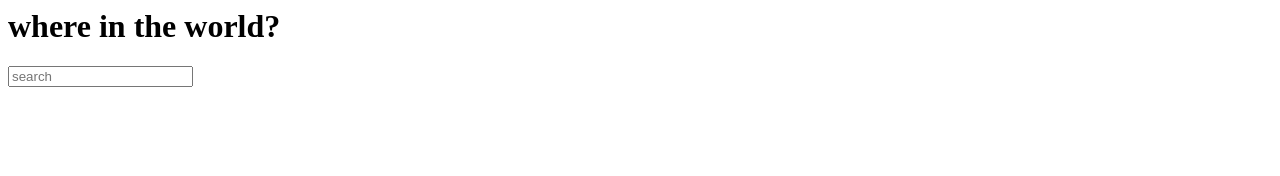
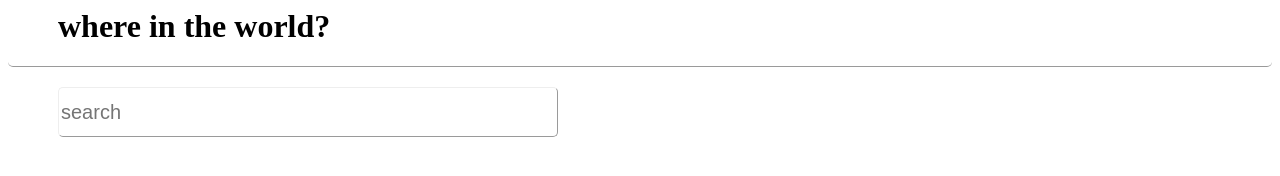
Before and after one commit to dinesh0831/country-flag, a plain HTML site: page country/index.html in a window 1280 px wide. Drawn offline with Linux system fonts and the light colour scheme; no server answers.

Commit message:
Update country.css

```diff
--- a/country/country.css
+++ b/country/country.css
@@ -29,3 +29,33 @@
     margin-right: 20px;
     margin-left: 50px;
 }
+.head
+{
+    border-bottom: outset 1px;
+    padding-left: 50px;
+    border-radius: 5px;
+    box-shadow: darkgray 2px;
+}
+.search
+{
+    width: auto;
+    height: 100px;
+    margin-top: 20px;
+    display: flex;
+}
+.searchbar
+{
+
+    width: 500px;
+    height: 50px;
+    border: outset 1px;
+    margin-left: 50px;
+    border-radius: 5px;
+    font-size: 20px;
+    margin-right: 20px;
+}
+.option
+{
+    border: solid 1px;
+    right:0;
+}
```
